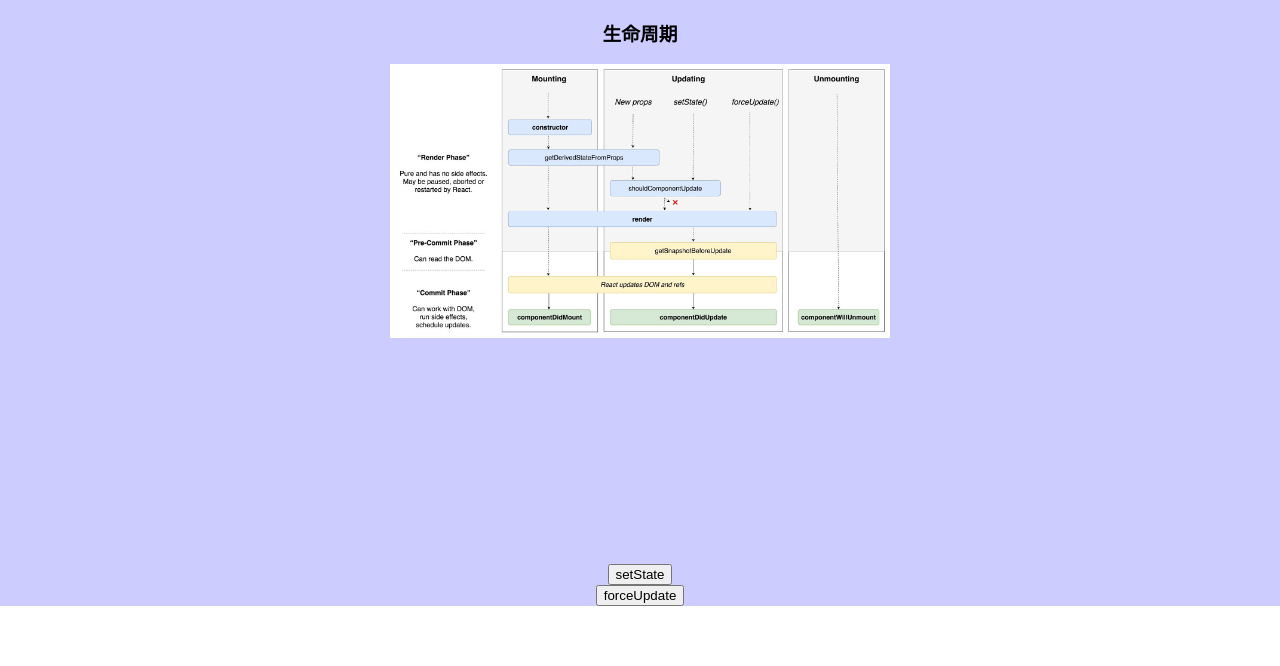
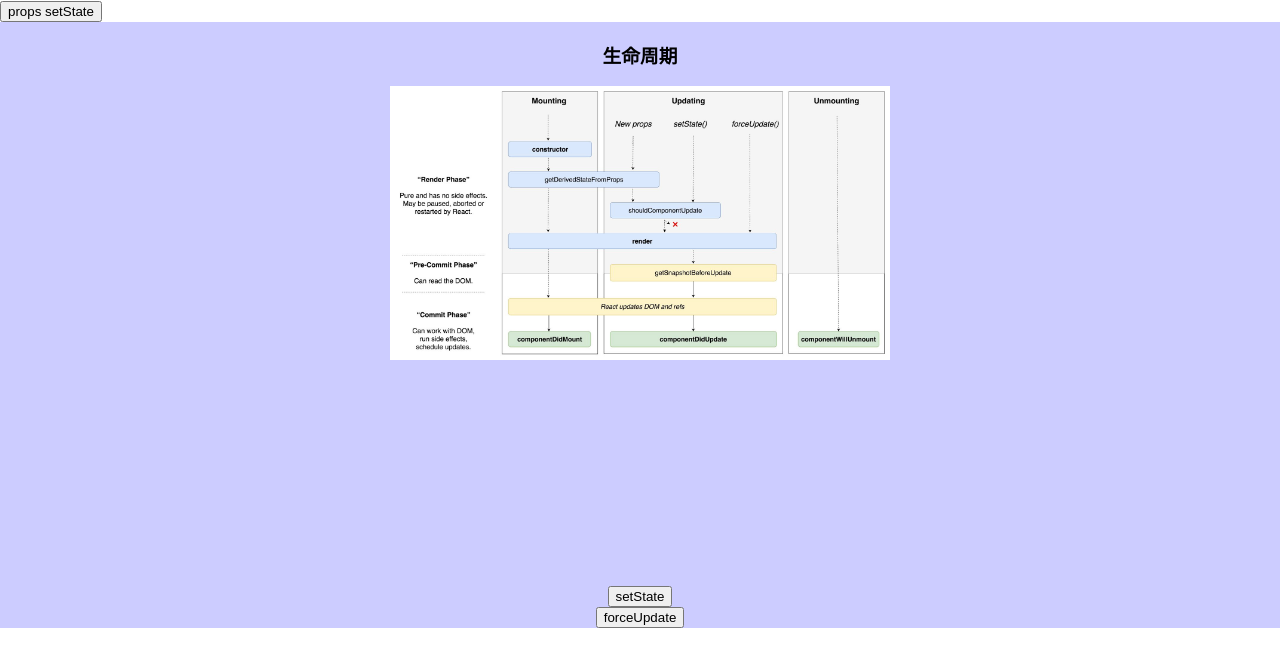
Before and after one commit to MrSeaWave/test-react-feature, a React (Create React App) app: page / in a window 1280 px wide. Shown: the top 666 px of the page. Built offline with nearby package versions, Linux system fonts and the light colour scheme.

Commit message:
lifecycle

```diff
--- a/src/App.js
+++ b/src/App.js
@@ -1,13 +1,13 @@
 import React, { Component } from 'react';
 import './App.css';
 import HooksExample from './HooksExample';
-import LifeCycle from './LifeCycle/2018-12-05';
+import LifeCycleIndex from './LifeCycle';
 
 class App extends Component {
   render() {
     return (
       <div style={{}}>
-        <LifeCycle/>
+        <LifeCycleIndex/>
       </div>
     );
   }
--- /dev/null
+++ b/src/LifeCycle/index.js
@@ -0,0 +1,20 @@
+import React,{Component} from 'react'
+import LifeCycle from './2018-12-05';
+
+class LifeCycleIndex extends Component{
+  constructor(props){
+    super(props)
+    this.state={propsCount:1}
+  }
+  render(){
+    const {propsCount}=this.state
+    return(
+      <div>
+        <button onClick={()=>{this.setState({propsCount:propsCount+1})}}>props setState</button>
+        <LifeCycle propsCount={propsCount}/>
+      </div>
+    )
+  }
+}
+
+export default LifeCycleIndex
```
